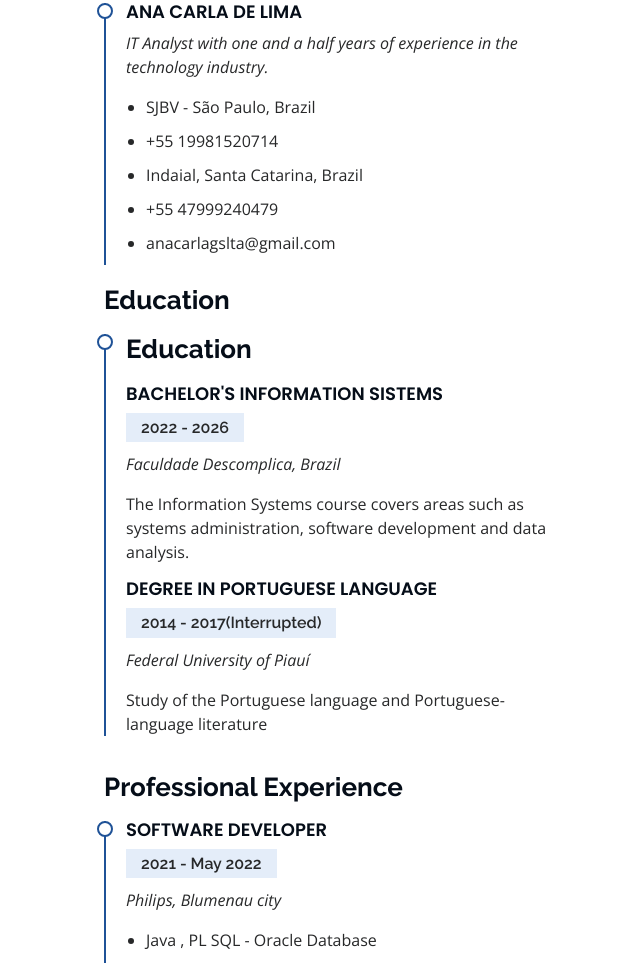
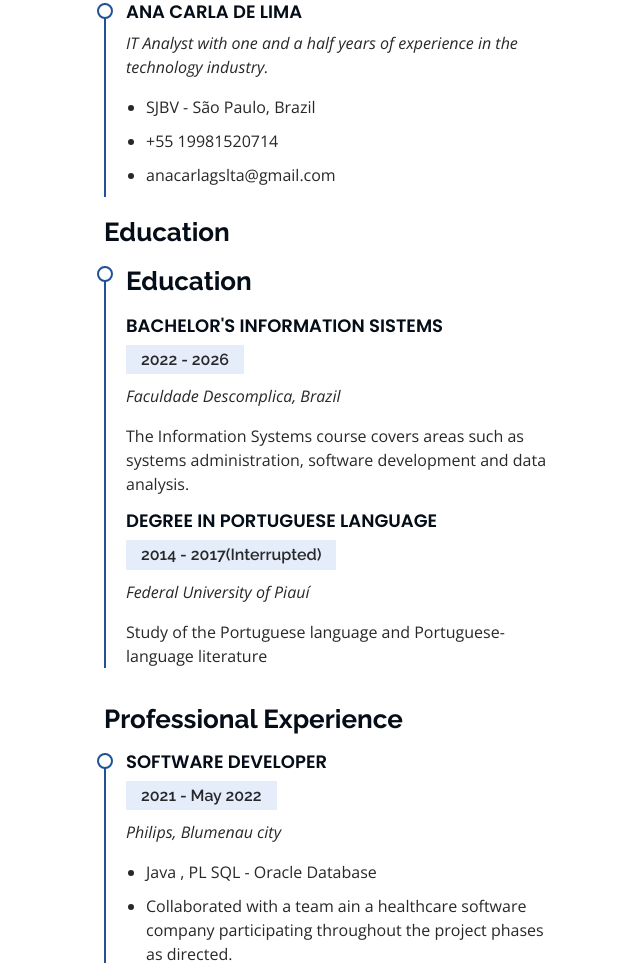
Before and after one commit to Anacarlags/portifolio, a plain HTML site: page index.html in a window 1280 px wide. Shown: the part 2179-3142 px from the top of the page, without its empty margins (226-866 px from the left). Drawn offline with nearby package versions, Linux system fonts and the light colour scheme.

Commit message:
código refatorado

```diff
--- a/index.html
+++ b/index.html
@@ -209,8 +209,6 @@
               <ul>
                 <li>SJBV - São Paulo, Brazil</li>
                 <li>+55 19981520714</li>
-                <li>Indaial, Santa Catarina, Brazil</li>
-                <li>+55 47999240479</li>
                 <li>anacarlagslta@gmail.com</li>
               </ul>
             </div>
```
